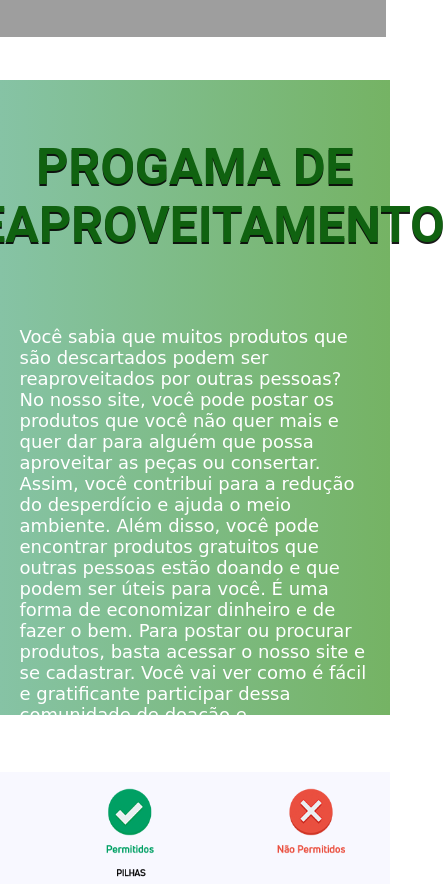
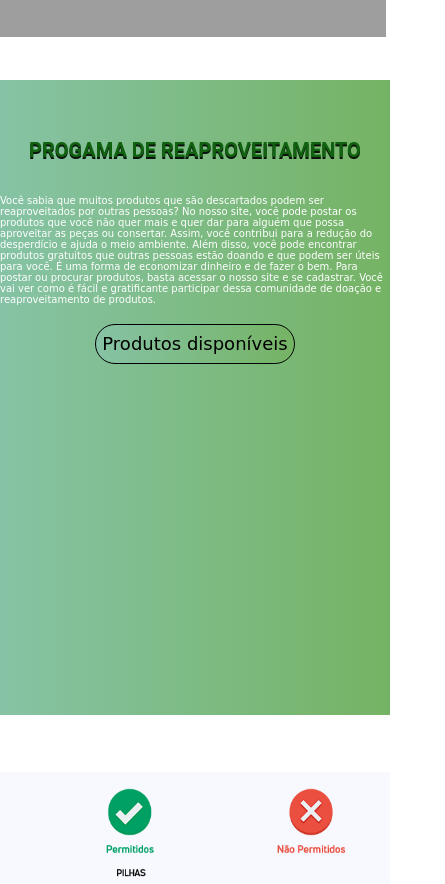
Before and after one commit to iamjonn/GreenDump, a plain HTML site: page index.html in a window 390 px wide. Shown: the part 1760-2644 px from the top of the page, 445 px wide, since content can reach past the window. Drawn offline with Linux system fonts and the light colour scheme; grey boxes are pictures that could not be loaded.

Commit message:
ajuste responsividade

```diff
--- a/style.css
+++ b/style.css
@@ -399,6 +399,15 @@ footer h2 {
 #Descarte{
   top: 188vh;
 }
+
+#Descarte h1{
+  font-size:20px;
+}
+
+#Descarte p{
+  font-size:10px;
+  margin:0;
+}
 #imagemDescarte{
   top: 188vh;
   padding-left:0%;
```
